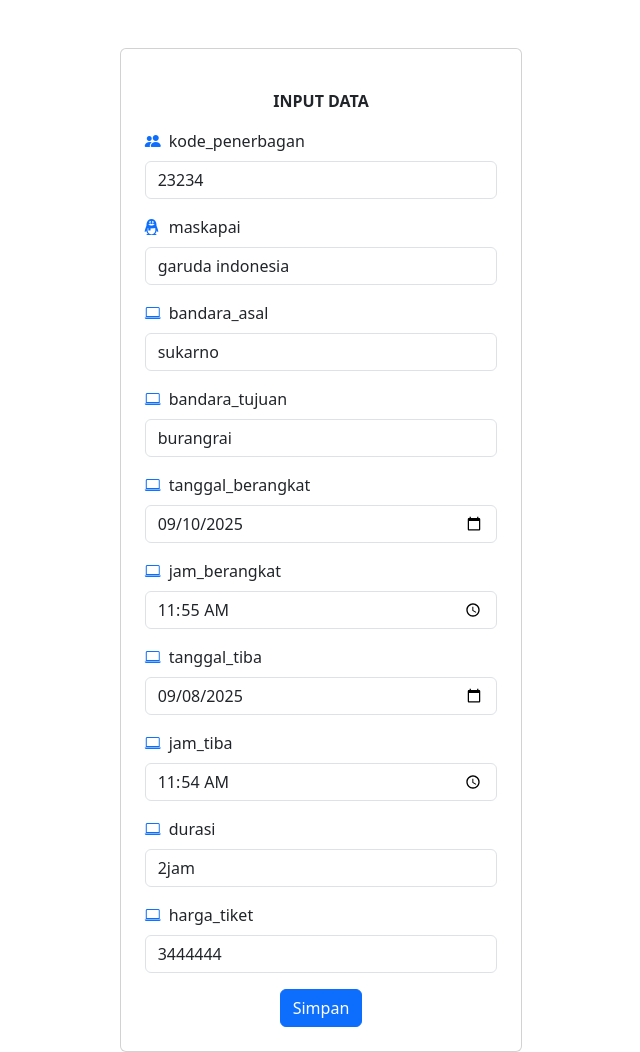
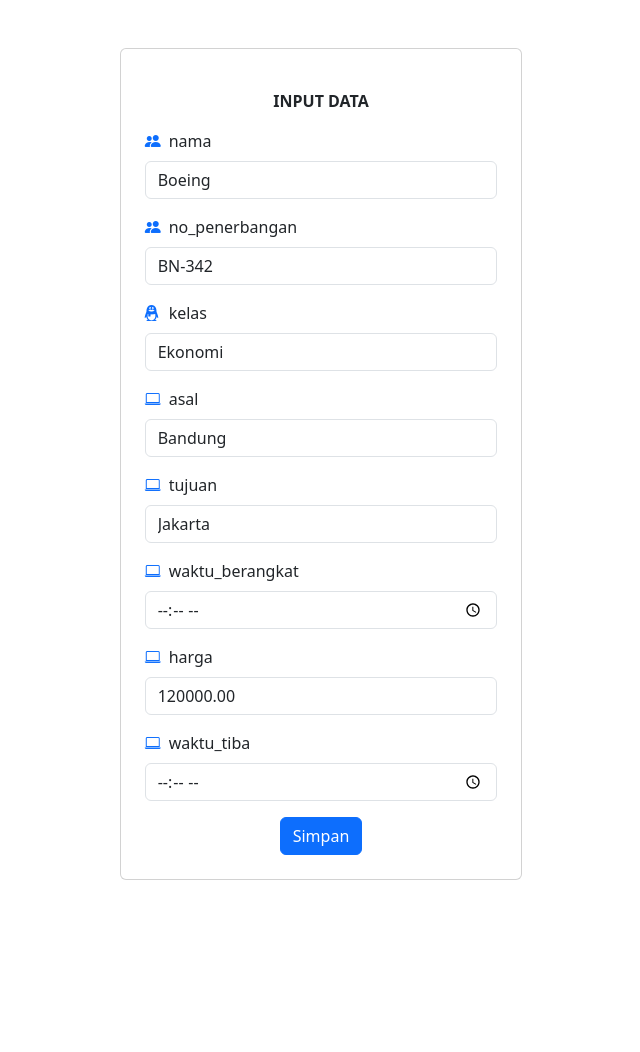
Before and after one commit to kii73/tiket-pesawat, a PHP site: page /admin/update.php?id=3 in a window 1280 px wide. Shown: the whole page, without its empty margins (319-959 px from the left). After the commit the page ends 880 px from the top, so only its background shows below. Run offline with PHP 8.4, Linux system fonts and the light colour scheme; data comes from the database, SQL or seed files in the repository.

Commit message:
update terbaru

```diff
--- a/admin/boot.php
+++ b/admin/boot.php
@@ -3,7 +3,7 @@
   <head>
     <meta charset="utf-8">
     <meta name="viewport" content="width=device-width, initial-scale=1">
-    <title>silviione</title>
+    <title>Admin | Kyy airline</title>
     <link href="https://cdn.jsdelivr.net/npm/bootstrap@5.3.7/dist/css/bootstrap.min.css" rel="stylesheet" integrity="sha384-LN+7fdVzj6u52u30Kp6M/trliBMCMKTyK833zpbD+pXdCLuTusPj697FH4R/5mcr" crossorigin="anonymous">
   </head>
   <body>
--- a/admin/delete.php
+++ b/admin/delete.php
@@ -2,7 +2,7 @@
 include "../koneksi.php";
 $id=$_GET['id'];
 
-$del=$mysql->query("DELETE FROM penerbagan WHERE id='$id'");
+$del=$mysql->query("DELETE FROM pesawat WHERE id='$id'");
 
 ?>
 
--- a/admin/update.php
+++ b/admin/update.php
@@ -3,7 +3,7 @@ include "boot.php";
 include "../koneksi.php";
 
 $id = $_GET['id'];
-$tampil = $mysql->query("select*from penerbagan where id='$id'");
+$tampil = $mysql->query("select*from pesawat where id='$id'");
 $data = $tampil->fetch_array();
 ?>
 
@@ -16,44 +16,36 @@ $data = $tampil->fetch_array();
         </div>
          </div>
         <div class="mb-3">
-          <label for="exampleInputEmail1" class="form-label"><i class="bi bi-people-fill text-primary me-2"></i>kode_penerbagan</label>
-          <input type="text" class="form-control" id="exampleInputEmail1" aria-describedby="emailHelp" value="<?= $data["kode_penerbagan"] ?>" name="kode_penerbagan" required>
+          <label for="exampleInputEmail1" class="form-label"><i class="bi bi-people-fill text-primary me-2"></i>nama</label>
+          <input type="text" class="form-control" id="exampleInputEmail1" aria-describedby="emailHelp" value="<?= $data["nama"] ?>" name="nama" required>
         </div>
         <div class="mb-3">
-          <label for="exampleInputEmail1" class="form-label"><i class="bi bi-tencent-qq text-primary me-2"></i>maskapai</label>
-          <input type="text" class="form-control" id="exampleInputEmail1" aria-describedby="emailHelp" value="<?= $data["maskapai"] ?>" name="maskapai" required>
+          <label for="exampleInputEmail1" class="form-label"><i class="bi bi-people-fill text-primary me-2"></i>no_penerbangan</label>
+          <input type="text" class="form-control" id="exampleInputEmail1" aria-describedby="emailHelp" value="<?= $data["no_penerbangan"] ?>" name="no_penerbangan" required>
         </div>
         <div class="mb-3">
-          <label for="exampleInputEmail1" class="form-label"><i class="bi bi-laptop text-primary me-2"></i>bandara_asal</label>
-          <input type="text" class="form-control" id="exampleInputEmail1" aria-describedby="emailHelp" value="<?= $data["bandara_asal"] ?>" name="bandara_asal" required>
+          <label for="exampleInputEmail1" class="form-label"><i class="bi bi-tencent-qq text-primary me-2"></i>kelas</label>
+          <input type="text" class="form-control" id="exampleInputEmail1" aria-describedby="emailHelp" value="<?= $data["kelas"] ?>" name="kelas" required>
         </div>
         <div class="mb-3">
-          <label for="exampleInputEmail1" class="form-label"><i class="bi bi-laptop text-primary me-2"></i>bandara_tujuan</label>
-          <input type="text" class="form-control" id="exampleInputEmail1" aria-describedby="emailHelp" value="<?= $data["bandara_tujuan"] ?>" name="bandara_tujuan" required>
+          <label for="exampleInputEmail1" class="form-label"><i class="bi bi-laptop text-primary me-2"></i>asal</label>
+          <input type="text" class="form-control" id="exampleInputEmail1" aria-describedby="emailHelp" value="<?= $data["asal"] ?>" name="asal" required>
         </div>
         <div class="mb-3">
-          <label for="exampleInputEmail1" class="form-label"><i class="bi bi-laptop text-primary me-2"></i>tanggal_berangkat</label>
-          <input type="date" class="form-control" id="exampleInputEmail1" aria-describedby="emailHelp" value="<?= $data["tanggal_berangkat"] ?>" name="tanggal_berangkat" required>
+          <label for="exampleInputEmail1" class="form-label"><i class="bi bi-laptop text-primary me-2"></i>tujuan</label>
+          <input type="text" class="form-control" id="exampleInputEmail1" aria-describedby="emailHelp" value="<?= $data["tujuan"] ?>" name="tujuan" required>
         </div>
         <div class="mb-3">
-          <label for="exampleInputEmail1" class="form-label"><i class="bi bi-laptop text-primary me-2"></i>jam_berangkat</label>
-          <input type="time" class="form-control" id="exampleInputEmail1" aria-describedby="emailHelp" value="<?= $data["jam_berangkat"] ?>" name="jam_berangkat" required>
+          <label for="exampleInputEmail1" class="form-label"><i class="bi bi-laptop text-primary me-2"></i>waktu_berangkat</label>
+          <input type="time" class="form-control" id="exampleInputEmail1" aria-describedby="emailHelp" value="<?= $data["waktu_berangkat"] ?>" name="waktu_berangkat" required>
         </div>
         <div class="mb-3">
-          <label for="exampleInputEmail1" class="form-label"><i class="bi bi-laptop text-primary me-2"></i>tanggal_tiba</label>
-          <input type="date" class="form-control" id="exampleInputEmail1" aria-describedby="emailHelp" value="<?= $data["tanggal_tiba"] ?>" name="tanggal_tiba" required>
+          <label for="exampleInputEmail1" class="form-label"><i class="bi bi-laptop text-primary me-2"></i>harga</label>
+          <input type="text" class="form-control" id="exampleInputEmail1" aria-describedby="emailHelp" value="<?= $data["harga"] ?>" name="harga" required>
         </div>
         <div class="mb-3">
-          <label for="exampleInputEmail1" class="form-label"><i class="bi bi-laptop text-primary me-2"></i>jam_tiba</label>
-          <input type="time" class="form-control" id="exampleInputEmail1" aria-describedby="emailHelp" value="<?= $data["jam_tiba"] ?>" name="jam_tiba" required>
-        </div>
-        <div class="mb-3">
-          <label for="exampleInputEmail1" class="form-label"><i class="bi bi-laptop text-primary me-2"></i>durasi</label>
-          <input type="text" class="form-control" id="exampleInputEmail1" aria-describedby="emailHelp" value="<?= $data["durasi"] ?>" name="durasi" required>
-        </div>
-        <div class="mb-3">
-          <label for="exampleInputEmail1" class="form-label"><i class="bi bi-laptop text-primary me-2"></i>harga_tiket</label>
-          <input type="text" class="form-control" id="exampleInputEmail1" aria-describedby="emailHelp" value="<?= $data["harga_tiket"] ?>" name="harga_tiket" required>
+          <label for="exampleInputEmail1" class="form-label"><i class="bi bi-laptop text-primary me-2"></i>waktu_tiba</label>
+          <input type="time" class="form-control" id="exampleInputEmail1" aria-describedby="emailHelp" value="<?= $data["waktu_tiba"] ?>" name="waktu_tiba" required>
         </div>
 
         <div class="text-center">
@@ -67,17 +59,18 @@ $data = $tampil->fetch_array();
 <?php
 if (isset($_POST['simpan'])) {
   include "../koneksi.php";
-   $kode_penerbagan = $_POST['kode_penerbagan'];
-  $maskapai = $_POST['maskapai'];
-  $bandara_asal = $_POST['bandara_asal'];
-  $bandara_tujuan = $_POST['bandara_tujuan'];
-  $tanggal_berangkat = $_POST['tanggal_berangkat'];
-  $jam_berangkat = $_POST['jam_berangkat'];
-  $tanggal_tiba = $_POST['tanggal_tiba'];
-  $jam_tiba = $_POST['jam_tiba'];
-  $durasi = $_POST['durasi'];
-  $harga_tiket = $_POST['harga_tiket'];
-  $simpan = $mysql->query("UPDATE penerbagan SET kode_penerbagan='$_POST[kode_penerbagan]',maskapai='$_POST[maskapai]',bandara_asal='$_POST[bandara_asal]',bandara_tujuan='$_POST[bandara_tujuan]',tanggal_berangkat='$_POST[tanggal_berangkat]',jam_berangkat='$_POST[jam_berangkat]',tanggal_tiba='$_POST[tanggal_tiba]',jam_tiba='$_POST[jam_tiba]',durasi='$_POST[durasi]',harga_tiket='$_POST[harga_tiket]' where id='$id'");
+
+
+  $nama = $_POST['nama'];
+  $no_penerbangan = $_POST['no_penerbangan'];
+  $kelas = $_POST['kelas'];
+  $asal = $_POST['asal'];
+  $tujuan = $_POST['tujuan'];
+  $waktu_berangkat = $_POST['waktu_berangkat'];
+  $harga = $_POST['harga'];
+  $waktu_tiba = $_POST['waktu_tiba'];
+
+  $simpan = $mysql->query("UPDATE pesawat SET nama='$_POST[nama]',no_penerbangan='$_POST[no_penerbangan]',kelas='$_POST[kelas]',asal='$_POST[asal]',tujuan='$_POST[tujuan]',waktu_berangkat='$_POST[waktu_berangkat]',harga='$_POST[harga]',waktu_tiba='$_POST[waktu_tiba]' where id='$id'");
 ?>
   <script>
     document.location.href = 'data.php';
--- a/assets/js/main.js
+++ b/assets/js/main.js
@@ -133,7 +133,7 @@ function initFormValidations() {
     }
 }
 
-function handleLogOut() {
+function handleLogOut(url="") {
     document.cookie = "remember_token=; expires=Thu, 01 Jan 1970 00:00:00 UTC; path=/;";
-    window.location.replace("login.php");
+    window.location.replace(url ? url : "login.php");
 }
```
Also changed, not shown: admin/cari.php (+19 -21 lines), admin/data.php (+18 -21 lines), admin/index.php (+3 -20 lines), admin/input.php (+28 -35 lines).
